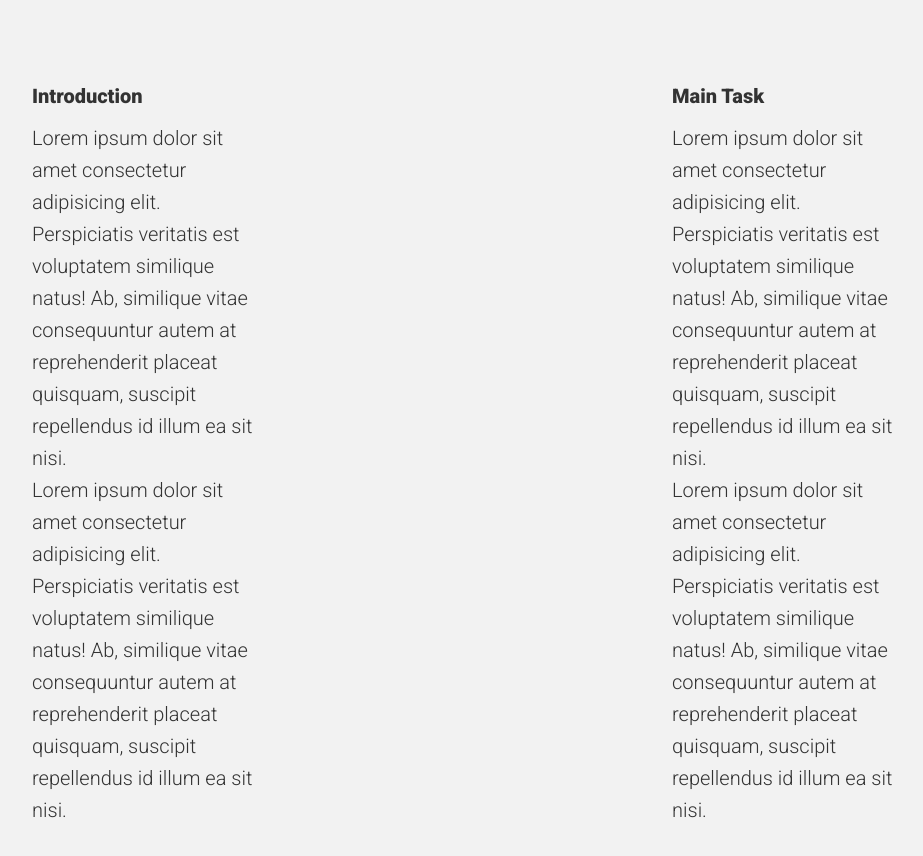
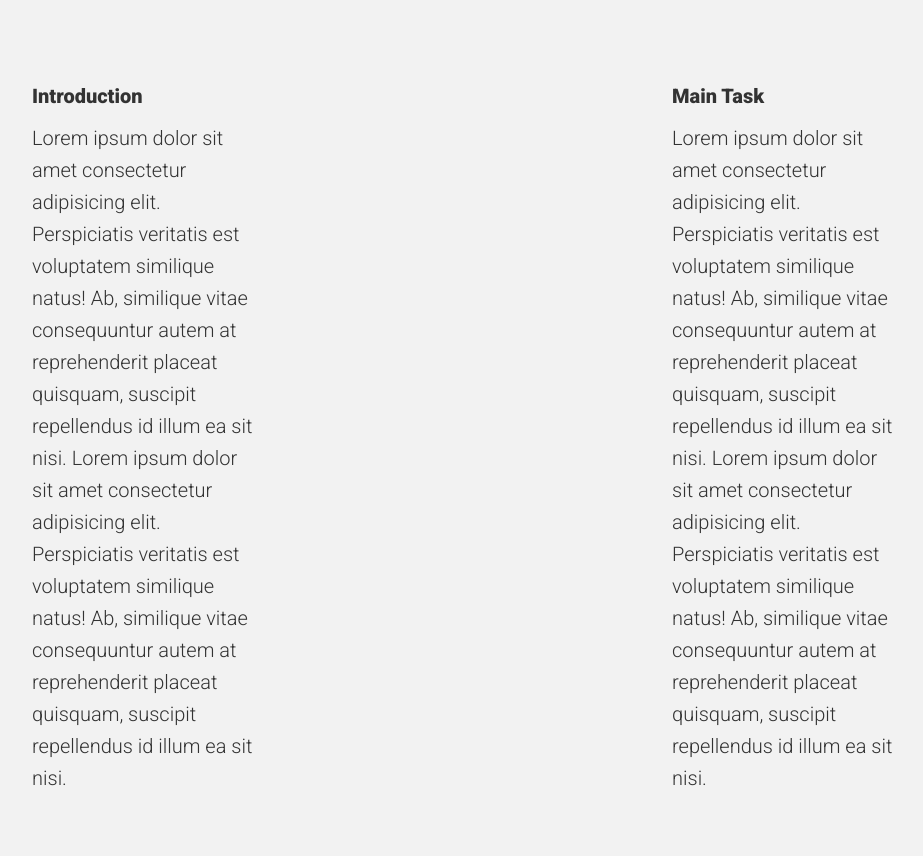
Before and after one commit to diegofelipeap/landing-page-01, a plain HTML site: page index.html in a window 1280 px wide. Shown: the part 860-1716 px from the top of the page, without its empty margins (188-1111 px from the left). Drawn offline with Linux system fonts and the light colour scheme.

Commit message:
Alterando elemento parágrafo para tentar melhorar o desempenho do site.

```diff
--- a/index.html
+++ b/index.html
@@ -61,8 +61,8 @@
                 consectetur adipisicing elit.
                 Perspiciatis veritatis est voluptatem similique natus! Ab,
                 similique vitae consequuntur autem at reprehenderit placeat quisquam,
-                suscipit repellendus id illum ea sit nisi.</p>
-            <p>Lorem ipsum dolor sit amet
+                suscipit repellendus id illum ea sit nisi.
+                Lorem ipsum dolor sit amet
                 consectetur adipisicing elit.
                 Perspiciatis veritatis est voluptatem similique natus! Ab,
                 similique vitae consequuntur autem at reprehenderit placeat quisquam,
@@ -74,8 +74,8 @@
                 consectetur adipisicing elit.
                 Perspiciatis veritatis est voluptatem similique natus! Ab,
                 similique vitae consequuntur autem at reprehenderit placeat quisquam,
-                suscipit repellendus id illum ea sit nisi.</p>
-            <p>Lorem ipsum dolor sit amet
+                suscipit repellendus id illum ea sit nisi.
+                Lorem ipsum dolor sit amet
                 consectetur adipisicing elit.
                 Perspiciatis veritatis est voluptatem similique natus! Ab,
                 similique vitae consequuntur autem at reprehenderit placeat quisquam,
```
